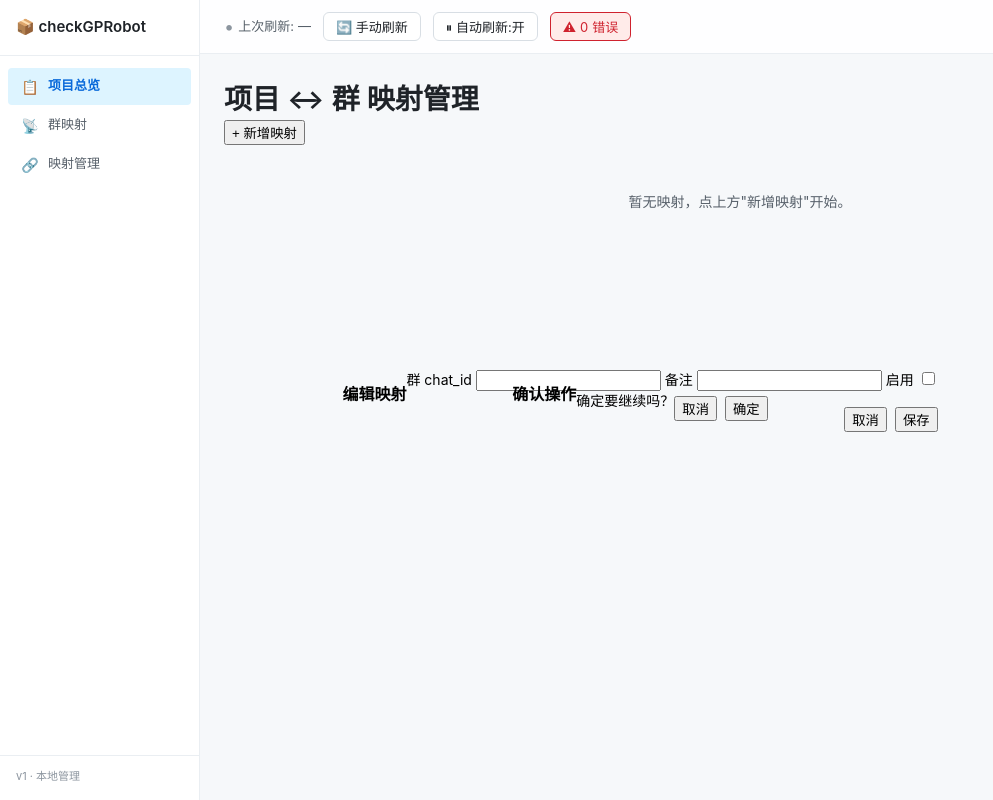
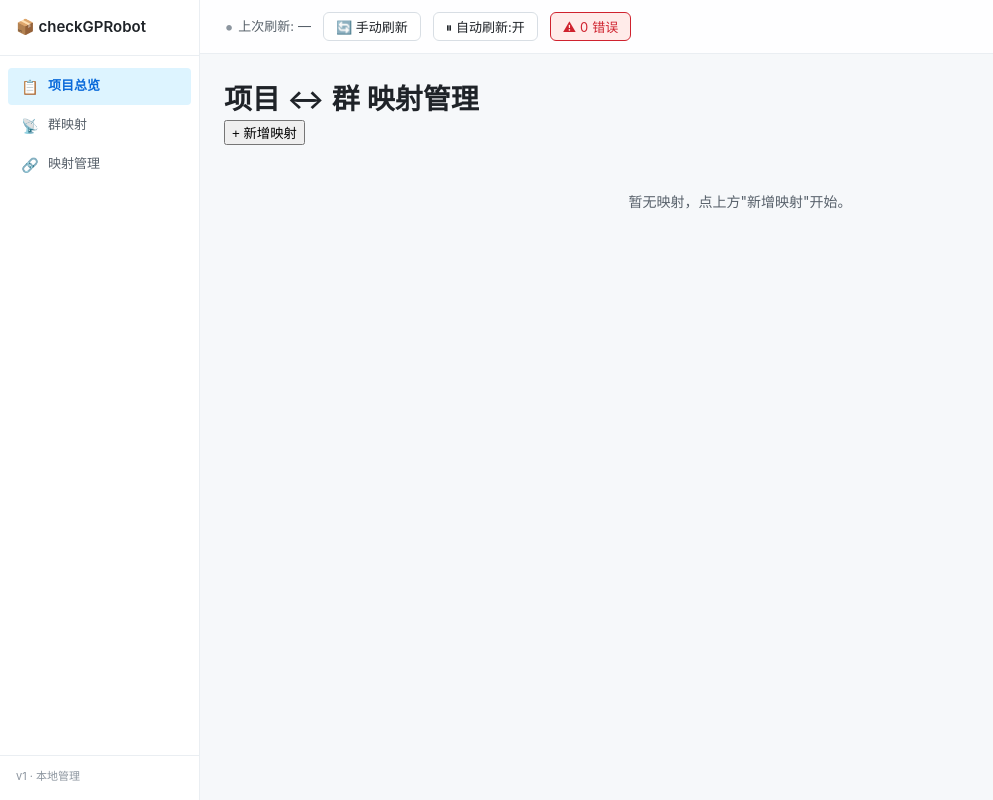
Before and after one commit to tmdragon/telegramchatrobot, a Python web app: template src/web/templates/mappings.html in a window 1280 px wide. Shown: the whole page, without its empty margins (0-993 px from the left). Run offline with Jinja, Linux system fonts and the light colour scheme; the template is opened without the code that fills it, so the values that code supplies are empty.

Commit message:
fix(modal): convert <dialog> to <div class='modal' hidden> for confirm + mapping modals
\partials/_confirm_dialog.html 和 _mapping_modal.html 用了 <dialog>
原生元素,但 [hidden] 属性在 <dialog> 上不可靠(部分浏览器把它当成
display:block 默认值,内容直接露在页面上)。

之前用户截图显示'确认操作 确定要继续吗?' 直接出现在 /groups
表格中间,就是这个原因——confirm dialog 的文本和按钮没被
backdrop/panel 包裹,直接渲染到页面上。

修复:改成跟其他 modal 一致的 <div class='modal' hidden> 结构:
- 外层 .modal(背景遮罩)
- 内部 .modal__panel(对话框内容)
- aria-hidden + hidden 属性切换显隐
- btn class 统一

```diff
--- a/src/web/templates/partials/_confirm_dialog.html
+++ b/src/web/templates/partials/_confirm_dialog.html
@@ -1,8 +1,11 @@
-<dialog class="modal" id="confirm-dialog" data-modal-target="confirm">
-  <h2 class="modal__title" data-confirm-title>确认操作</h2>
-  <p class="modal__body" data-confirm-body>确定要继续吗？</p>
-  <div class="modal__actions">
-    <button type="button" data-action="confirm-cancel">取消</button>
-    <button type="button" data-action="confirm-ok">确定</button>
+<div class="modal" id="confirm-dialog" hidden aria-hidden="true">
+  <div class="modal__backdrop" data-modal-close></div>
+  <div class="modal__panel" role="alertdialog" aria-labelledby="confirm-dialog-title">
+    <h2 id="confirm-dialog-title" class="modal__title" data-confirm-title>确认操作</h2>
+    <p class="modal__body" id="confirm-dialog-message" data-confirm-body>确定要继续吗？</p>
+    <div class="modal__actions">
+      <button type="button" class="btn btn--ghost" id="confirm-dialog-cancel">取消</button>
+      <button type="button" class="btn btn--primary" id="confirm-dialog-ok">确定</button>
+    </div>
   </div>
-</dialog>
+</div>
--- a/src/web/templates/partials/_mapping_modal.html
+++ b/src/web/templates/partials/_mapping_modal.html
@@ -1,22 +1,27 @@
-<dialog class="modal" id="mapping-modal" data-modal-target="mapping">
-  <h2 class="modal__title" data-modal-title>编辑映射</h2>
-  <form method="dialog" class="modal__form" data-modal-form>
-    <input type="hidden" name="project_id" data-field="project_id" />
-    <label class="modal__field">
-      群 chat_id
-      <input type="text" name="chat_id" data-field="chat_id" required pattern="-?\d+" />
-    </label>
-    <label class="modal__field">
-      备注
-      <input type="text" name="note" data-field="note" />
-    </label>
-    <label class="modal__field">
-      启用
-      <input type="checkbox" name="enabled" data-field="enabled" />
-    </label>
-    <div class="modal__actions">
-      <button type="button" data-action="modal-cancel">取消</button>
-      <button type="submit" data-action="modal-submit">保存</button>
-    </div>
-  </form>
-</dialog>
+<div class="modal" id="mapping-modal" hidden aria-hidden="true">
+  <div class="modal__backdrop" data-modal-close></div>
+  <div class="modal__panel" role="dialog" aria-labelledby="mapping-modal-title">
+    <h2 id="mapping-modal-title" class="modal__title" data-modal-title>编辑映射</h2>
+    <form data-modal-form>
+      <input type="hidden" name="project_id" data-field="project_id" />
+      <div class="form-row">
+        <label class="form-row__label" for="mm-chat-id">群 chat_id</label>
+        <input id="mm-chat-id" type="text" name="chat_id" data-field="chat_id" required pattern="-?\d+" />
+      </div>
+      <div class="form-row">
+        <label class="form-row__label" for="mm-note">备注</label>
+        <input id="mm-note" type="text" name="note" data-field="note" />
+      </div>
+      <div class="form-row form-row--checkbox">
+        <label>
+          <input type="checkbox" name="enabled" data-field="enabled" />
+          <span>启用</span>
+        </label>
+      </div>
+      <div class="modal__actions">
+        <button type="button" class="btn btn--ghost" data-action="modal-cancel">取消</button>
+        <button type="submit" class="btn btn--primary" data-action="modal-submit">保存</button>
+      </div>
+    </form>
+  </div>
+</div>
```
